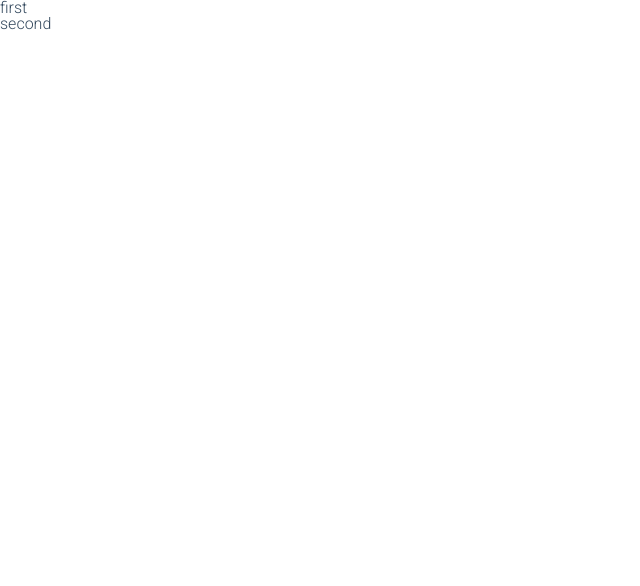
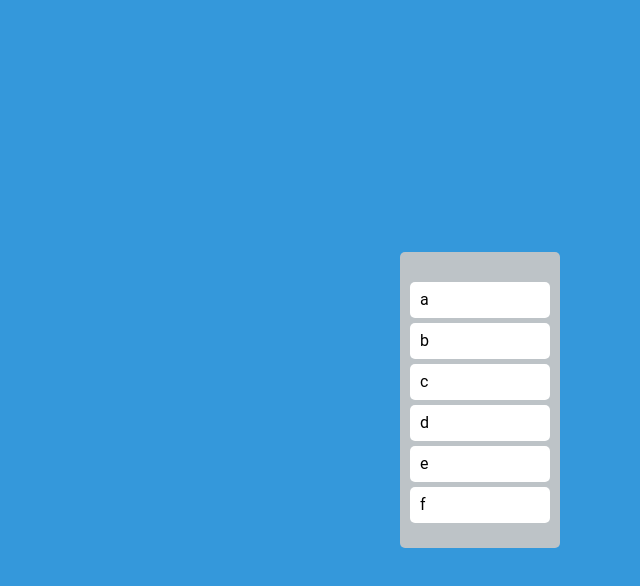
Before and after one commit to origuri/react-master-canvan, a React (Vite) app: page / in a window 1280 px wide. Shown: the top 586 px of the page, without its empty margins (0-640 px from the left). Built offline with nearby package versions, Linux system fonts and the light colour scheme.

Commit message:
2023.12.19 - react.memo로 최적화

```diff
--- a/src/App.tsx
+++ b/src/App.tsx
@@ -1,42 +1,73 @@
-import { DragDropContext, Draggable, Droppable } from "react-beautiful-dnd";
+import {
+  DragDropContext,
+  Draggable,
+  DropResult,
+  Droppable,
+} from "react-beautiful-dnd";
+import { useRecoilState } from "recoil";
+import styled from "styled-components";
+import { toDoState } from "./atom";
+import DraggableCard from "./components/DraggableCard";
+
+const Wrapper = styled.div`
+  display: flex;
+  max-width: 480px;
+  width: 100%;
+  margin: 0 auto;
+  justify-content: center;
+  align-items: center;
+  height: 100vh;
+`;
+
+const Boards = styled.div`
+  display: grid;
+  width: 100%;
+  grid-template-columns: repeat(3, 1fr);
+`;
+
+const Board = styled.div`
+  background-color: ${(props) => props.theme.boardColor};
+  padding: 20px 10px;
+  padding-top: 30px;
+  border-radius: 5px;
+  min-height: 200px;
+`;
 
 function App() {
+  const [toDos, setToDos] = useRecoilState(toDoState);
   // 드래그가 끝나는 시점에 호출 되는 함수
-  const onDragEnd = () => {};
+  const onDragEnd = ({ draggableId, destination, source }: DropResult) => {
+    setToDos((oldToDos) => {
+      // splice는 배열을 직접 조작하는 함수이므로 배열을 복사해서 사용한다.
+      const newToDos = [...oldToDos];
+      // 1. splice 함수와 source.index를 사용해서 잡고 옮긴 index를 삭제한다
+      newToDos.splice(source.index, 1);
+      // 2.splice 함수와 destination.index, draggableId로 배열을 재구성한다
+      newToDos.splice(Number(destination?.index), 0, draggableId);
+      console.log(newToDos);
+
+      return newToDos;
+    });
+  };
   // app에 컨텍스트 태그를 하면 모든 컴포넌트에 적용되는 거니까 필요한 컴포넌트에 적용하기
   return (
     <DragDropContext onDragEnd={onDragEnd}>
-      <div>
-        <Droppable droppableId="one">
-          {/* 함수 형태로 들어가야 함. */}
-          {(dropMagic) => (
-            <ul ref={dropMagic.innerRef} {...dropMagic.droppableProps}>
-              <Draggable draggableId="first" index={0}>
-                {(dragMagic) => (
-                  <li
-                    ref={dragMagic.innerRef}
-                    {...dragMagic.dragHandleProps}
-                    {...dragMagic.draggableProps}
-                  >
-                    first
-                  </li>
-                )}
-              </Draggable>
-              <Draggable draggableId="second" index={1}>
-                {(dragMagic) => (
-                  <li
-                    ref={dragMagic.innerRef}
-                    {...dragMagic.dragHandleProps}
-                    {...dragMagic.draggableProps}
-                  >
-                    second
-                  </li>
-                )}
-              </Draggable>
-            </ul>
-          )}
-        </Droppable>
-      </div>
+      <Wrapper>
+        <Boards>
+          <Droppable droppableId="one">
+            {/* 함수 형태로 들어가야 함. */}
+            {(dropMagic) => (
+              <Board ref={dropMagic.innerRef} {...dropMagic.droppableProps}>
+                {toDos.map((todo, index) => (
+                  // 배열의 위치가 바뀌면 모든 props를 다시 자식에게 보내 리렌더링 함.
+                  <DraggableCard todo={todo} index={index} key={todo} />
+                ))}
+                {dropMagic.placeholder}
+              </Board>
+            )}
+          </Droppable>
+        </Boards>
+      </Wrapper>
     </DragDropContext>
   );
 }
--- /dev/null
+++ b/src/atom.ts
@@ -0,0 +1,17 @@
+import { atom } from "recoil";
+
+export enum Category {
+  TODO = "TODO",
+  DOING = "DOING",
+  DONE = "DONE",
+}
+export interface IToDoState {
+  text: string;
+  id: number;
+  category: Category;
+}
+
+export const toDoState = atom({
+  key: "toDo",
+  default: ["a", "b", "c", "d", "e", "f"],
+});
--- /dev/null
+++ b/src/components/DraggableCard.tsx
@@ -0,0 +1,36 @@
+import React from "react";
+import { Draggable } from "react-beautiful-dnd";
+import styled from "styled-components";
+
+const Card = styled.div`
+  border-radius: 5px;
+  margin-bottom: 5px;
+  padding: 10px 10px;
+  background-color: ${(props) => props.theme.cardColor};
+`;
+
+interface IDraggableCard {
+  todo: string;
+  index: number;
+}
+
+function DraggableCard({ todo, index }: IDraggableCard) {
+  console.log(todo, " 렌더됨");
+
+  return (
+    <Draggable draggableId={todo} index={index} key={todo}>
+      {(dragMagic) => (
+        <Card
+          ref={dragMagic.innerRef}
+          {...dragMagic.draggableProps}
+          {...dragMagic.dragHandleProps}
+        >
+          {todo}
+        </Card>
+      )}
+    </Draggable>
+  );
+}
+
+export default React.memo(DraggableCard);
+//export default DraggableCard;
--- a/src/main.tsx
+++ b/src/main.tsx
@@ -65,7 +65,7 @@
 // main.tsx에 themeProvider로 감싸져있기 때문에 사용가능 함
 font-family: 'Roboto', sans-serif;
 background-color: ${(props) => props.theme.bgColor};
-color: ${(props) => props.theme.textColor}
+color: black
 }
 a{
 text-decoration: none;
--- a/src/styled.d.ts
+++ b/src/styled.d.ts
@@ -2,9 +2,8 @@
 
 declare module "styled-components" {
   export interface DefaultTheme {
-    textColor: string;
     bgColor: string;
-    accentColor: string;
-    cardBgColor: string;
+    boardColor: string;
+    cardColor: string;
   }
 }
--- a/src/theme.ts
+++ b/src/theme.ts
@@ -1,8 +1,7 @@
 import { DefaultTheme } from "styled-components/dist/types";
 
 export const darkTheme: DefaultTheme = {
-  bgColor: "#black",
-  textColor: "#34495e",
-  accentColor: "#9b59b6",
-  cardBgColor: "transparent",
+  bgColor: "#3498db",
+  boardColor: "#bdc3c7",
+  cardColor: "white",
 };
```
